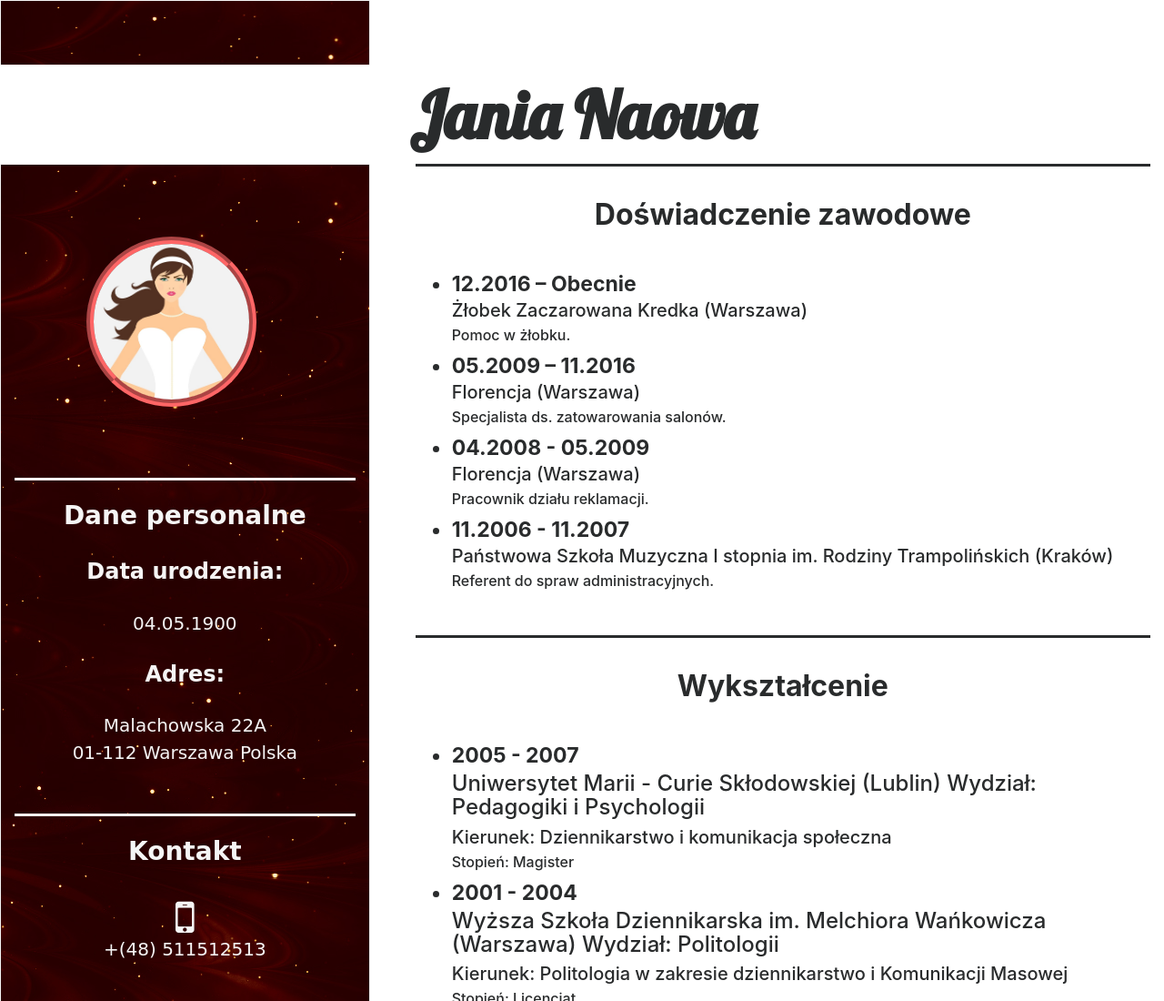
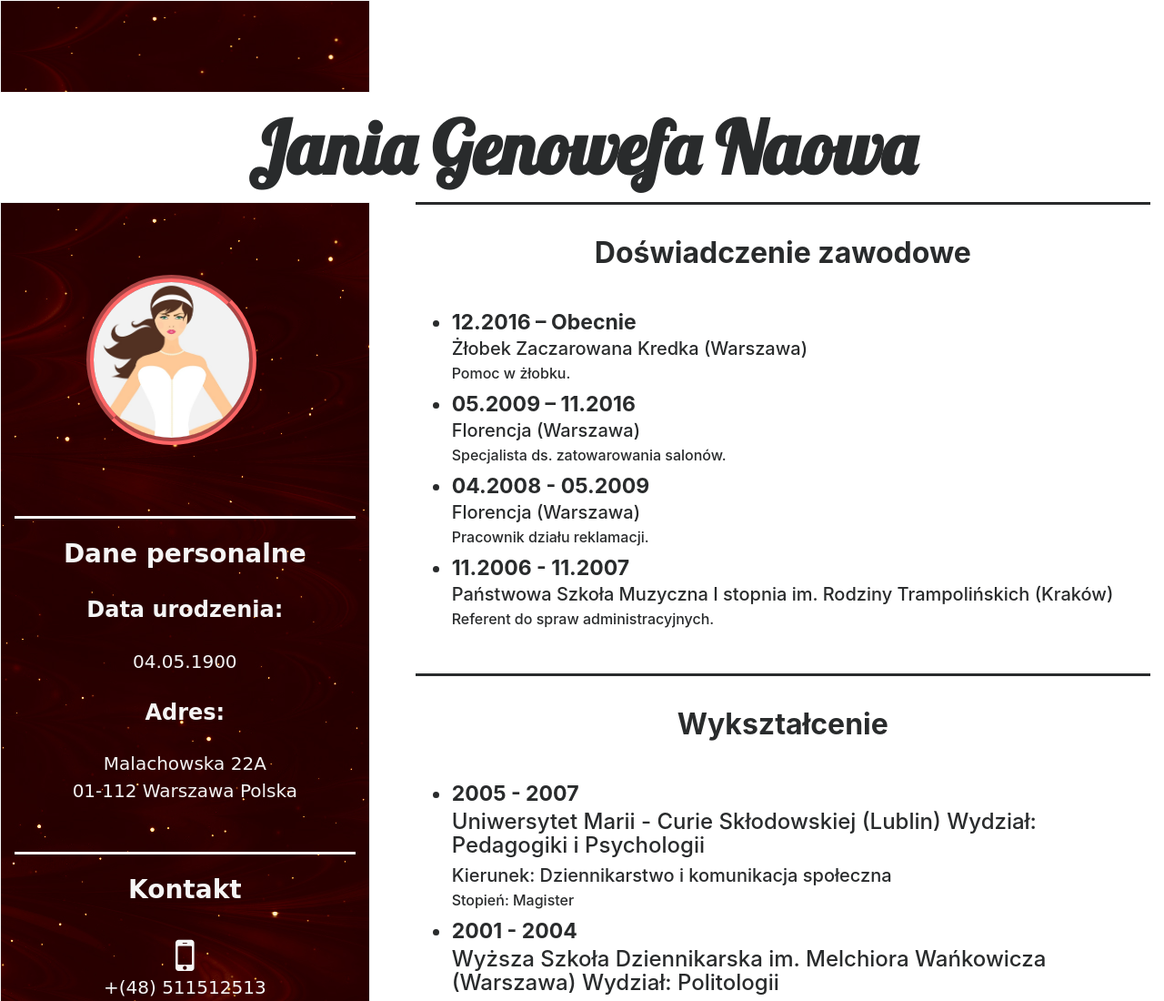
Before and after one commit to TomaszMacisowicz/Resume-v0.2, a website: page public_html/index.html in a window 1280 px wide. Shown: the top 1100 px of the page at 91% size. Drawn offline with Linux system fonts and the light colour scheme.

Commit message:
Align the page and delete empty lines

```diff
--- a/nbproject/private/private.xml
+++ b/nbproject/private/private.xml
@@ -4,6 +4,7 @@
     <open-files xmlns="http://www.netbeans.org/ns/projectui-open-files/2">
         <group>
             <file>file:/C:/Users/tomas/Desktop/GIT/Resume-v0.2/public_html/index.html</file>
+            <file>file:/C:/Users/tomas/Desktop/GIT/Resume-v0.2/public_html/main.css</file>
         </group>
     </open-files>
 </project-private>
--- a/public_html/index.html
+++ b/public_html/index.html
@@ -11,12 +11,8 @@ and open the template in the editor.
         <meta name="viewport" content="width=device-width, initial-scale=1.0">
         <link href="css/bootstrap.min.css" rel="stylesheet">
         <link href="https://fonts.googleapis.com/css?family=Lobster" rel="stylesheet">
-
-
         <link rel="stylesheet" href="main.css" type="text/css"/>
         <link rel="stylesheet" href="font-awesome-4.7.0/font-awesome-4.7.0/css/font-awesome.css" type="text/css">
-
-
     </head>
     <body>
         <div class="row">
@@ -25,9 +21,7 @@ and open the template in the editor.
             </div>
             <div class="col-md-8"></div>
         </div>
-        <div class="name"><strong>Jania Naowa</strong></div>
-
-
+        <div class="name"><strong>Jania Genowefa Naowa</strong></div>
         <div class="row">
             <div class="col-md-4">
                 <div class="container-fluid" id="left" >
@@ -41,7 +35,6 @@ and open the template in the editor.
                         <h5>01-112 Warszawa
                             Polska</h5><br><br>
                     </div>
-
                     <div class="contact"><br>
                         <h3><strong>Kontakt</strong></h3><br>
                         <i class="fa fa-mobile fa-3x" aria-hidden="true"></i><h5>  +(48) 511512513</h5><br><br>
@@ -58,12 +51,10 @@ and open the template in the editor.
                         <h4><i class="fa fa-check-square-o" aria-hidden="true"> Dbałość o prządek w miejsu pracy.</i></h4><br>
                     </div>
                 </div>
-
             </div>
             <div class="col-md-8">
                 <div class="container-fluid" id="right">
                     <div id="expirience"><br>
-
                         <h2 align="center"><strong>Doświadczenie zawodowe </strong></h2><br>
                         <ul>
                             <li><strong> 12.2016 – Obecnie</strong><h5>Żłobek Zaczarowana Kredka (Warszawa)</h5><h6> Pomoc w żłobku.</h6></li>
@@ -114,8 +105,7 @@ and open the template in the editor.
                     <a>Wyrażam zgodę na przetwarzanie moich danych osobowych dla potrzeb niezbędnych do realizacji procesu rekrutacji ﴾zgodnie z Ustawą z dnia
                         29.08.1997 roku o Ochronie Danych Osobowych; tekst jednolity: Dz. U. 2016 r. poz. 922﴿.</a>
                 </div>
-
             </div>
-
+        </div>
     </body>
 </html>
--- a/public_html/main.css
+++ b/public_html/main.css
@@ -10,14 +10,14 @@ body, html{
 #left-top{
     background-image: url("pat4.jpg");
     border: solid 1px;
-    padding: 35px;
+    padding: 50px;
     font-family: 'Permanent Marker', cursive;
     color: whitesmoke;
 
 }
 .name{
     text-align: center;
-    font-size: 72px;
+    font-size: 80px;
     font-family: 'Lobster', cursive;
 
 }
@@ -26,6 +26,7 @@ body, html{
     background-image: url("pat4.jpg");
     border: solid 1px;
     padding: auto;
+    padding-bottom: 53px !important;
     font-family: 'Permanent Marker', cursive;
 
     color: whitesmoke;
```
